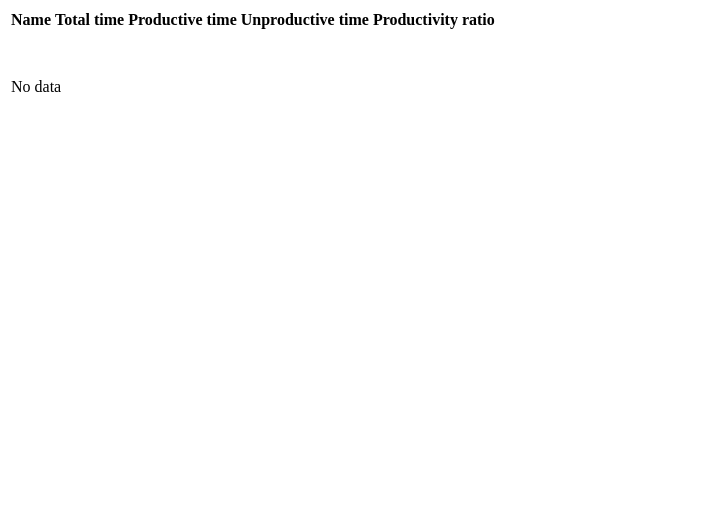
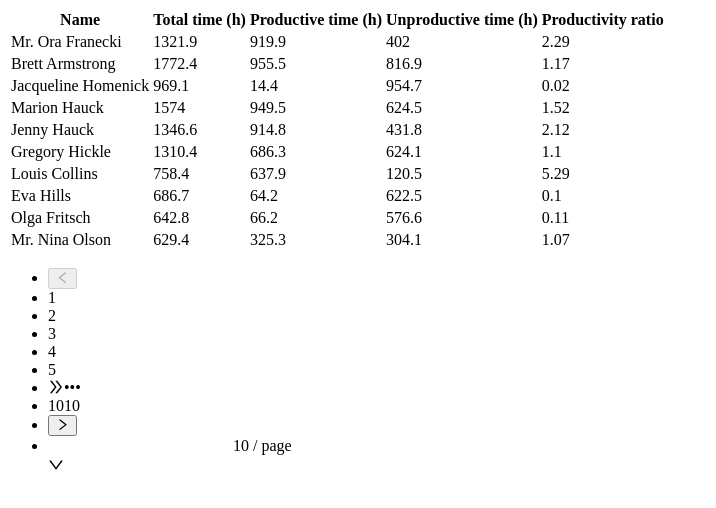
Before and after one commit to zetmate/tracker, a React app: page /login in a window 1280 px wide. Both pictures are taken after typing "Sample", "Sample123" into the empty fields and a click on the button "Log in". Shown: the top 508 px of the page, without its empty margins (0-716 px from the left). Built offline with nearby package versions, Linux system fonts and the light colour scheme; the HTML template or start-up script is replaced by a standard one.

Commit message:
fetch users data for table

```diff
--- a/src/config/index.ts
+++ /dev/null
@@ -1 +0,0 @@
-export * from './api';
--- a/src/db/types.ts
+++ b/src/db/types.ts
@@ -4,7 +4,7 @@ export type AuthData = {
 }
 
 export type UserData = {
-	key: number,
+	id: number,
 	name: string;
 	totalTime: number,
 	productiveTime: number,
--- a/src/db/users.ts
+++ b/src/db/users.ts
@@ -23,10 +23,10 @@ const generateUsersData = (): UsersData => {
 	for (let i = 0; i < numUsers; i++) {
 		const productiveTime = getRandomTrackedTime();
 		const unproductiveTime = getRandomTrackedTime();
-		const totalTime = productiveTime + unproductiveTime;
+		const totalTime = toFixedNumber(productiveTime + unproductiveTime, 1);
 
 		users.push({
-			key: i,
+			id: i,
 			name: faker.name.findName(),
 			productiveTime,
 			unproductiveTime,
--- a/src/reducers/dashboard/users.ts
+++ b/src/reducers/dashboard/users.ts
@@ -5,9 +5,9 @@ import { FETCH_USERS } from '../../actions/api';
 export const usersData = (
 	state: UsersData = null,
 	action: AsyncAction<UsersData>,
-) => {
+): UsersData => {
 	if (action.type === FETCH_USERS && action.asyncState.state === 'success') {
-		return usersData;
+		return action.data;
 	}
 	return state;
 };
--- a/src/routes/Dashboard/Table/index.tsx
+++ b/src/routes/Dashboard/Table/index.tsx
@@ -4,7 +4,8 @@ import { UserData } from '../../../db';
 import { Table } from 'antd';
 
 type Props = {
-	usersList: UserData[]
+	usersList: UserData[],
+	isLoading: boolean,
 }
 
 const columns = [
@@ -14,17 +15,17 @@ const columns = [
 		dataIndex: 'name',
 	},
 	{
-		title: 'Total time',
+		title: 'Total time (h)',
 		key: 'totalTime',
 		dataIndex: 'totalTime',
 	},
 	{
-		title: 'Productive time',
+		title: 'Productive time (h)',
 		key: 'productiveTime',
 		dataIndex: 'productiveTime',
 	},
 	{
-		title: 'Unproductive time',
+		title: 'Unproductive time (h)',
 		key: 'unproductiveTime',
 		dataIndex: 'unproductiveTime',
 	},
@@ -35,9 +36,16 @@ const columns = [
 	},
 ];
 
-const UsersTable: React.FC<Props> = React.memo(({ usersList }) => {
+const UsersTable: React.FC<Props> = React.memo((props) => {
+	const { usersList, isLoading } = props;
+
 	return (
-		<Table columns={ columns } dataSource={ usersList } />
+		<Table
+			columns={ columns }
+			dataSource={ usersList }
+			loading={ isLoading }
+			rowKey="id"
+		/>
 	);
 });
 UsersTable.displayName = 'UsersTable';
--- a/src/routes/Dashboard/index.tsx
+++ b/src/routes/Dashboard/index.tsx
@@ -1,12 +1,33 @@
-import React from 'react';
+import React, { useEffect } from 'react';
+import { message } from 'antd';
+
 import { WithLoader } from '../../components';
 import UsersTable from './Table';
+import { useSelector } from 'react-redux';
+import { RootState } from '../../store';
+import { useAsyncDispatch } from '../../utils';
+import { api } from '../../actions';
 
 const Dashboard: React.FC = React.memo(() => {
+	const asyncDispatch = useAsyncDispatch();
+
+	const { usersData, asyncState } = useSelector<RootState>(state => (
+		state.dashboard
+	)) as RootState['dashboard'];
+
+	// Fetch users data
+	useEffect(() => {
+		asyncDispatch(api.fetchUsers())
+			.catch(() => message.error('Failed to get users data'))
+		;
+	}, [asyncDispatch]);
 
 	return (
 		<WithLoader isLoading={ false }>
-			<UsersTable usersList={ [] } />
+			<UsersTable
+				usersList={ usersData.content }
+				isLoading={ asyncState.state === 'pending' }
+			/>
 		</WithLoader>
 	);
 });
--- a/src/server/services/users.ts
+++ b/src/server/services/users.ts
@@ -18,10 +18,14 @@ const usersService: Service = {
 
 			'GET'() {
 				return db.getUsersData()
-					.then(
-						(usersData) => ({
-							status: 200,
-							data: usersData,
+					.then(usersData =>
+						new Promise(resolve => {
+							setTimeout(() => {
+								resolve({
+									status: 200,
+									data: usersData,
+								});
+							}, 1000);
 						}),
 					);
 			},
```
Also changed, not shown: src/config/api.ts (deleted, +0 -38 lines).
